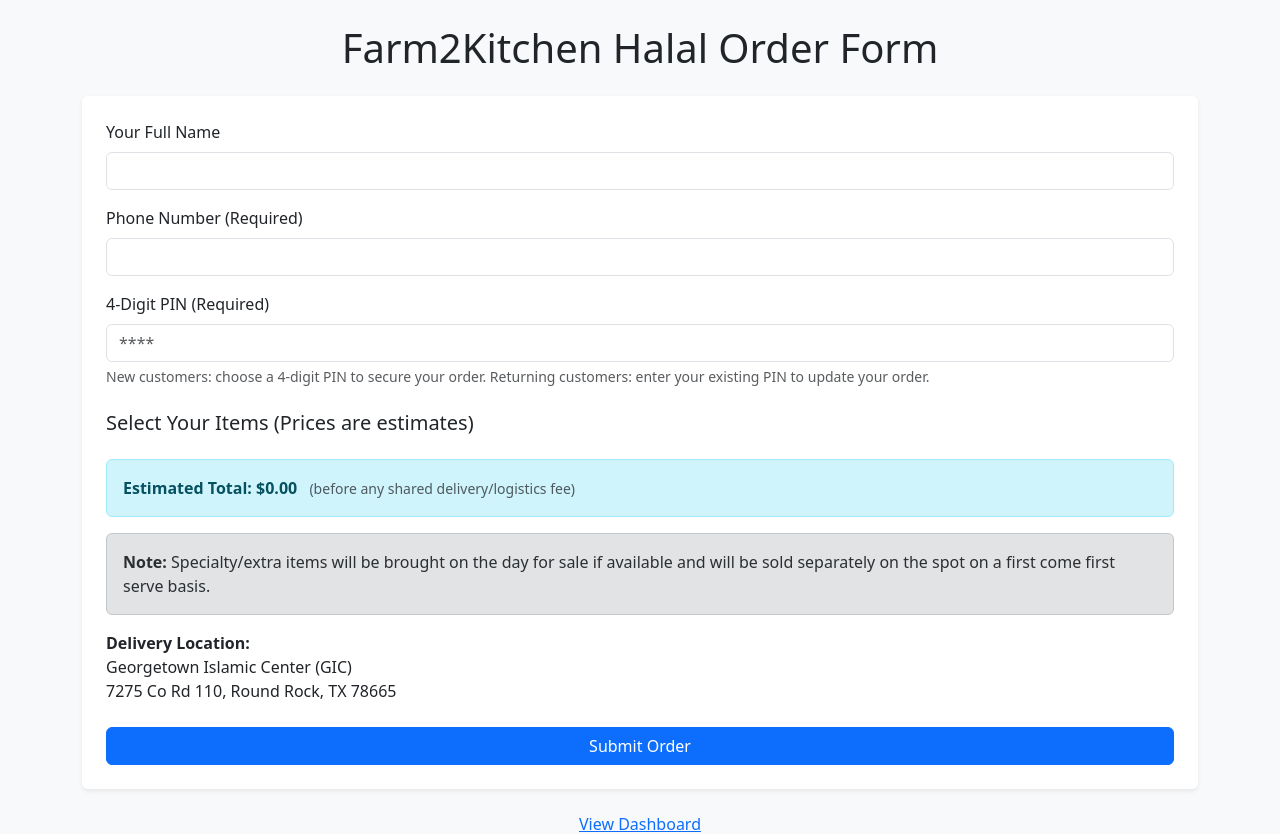
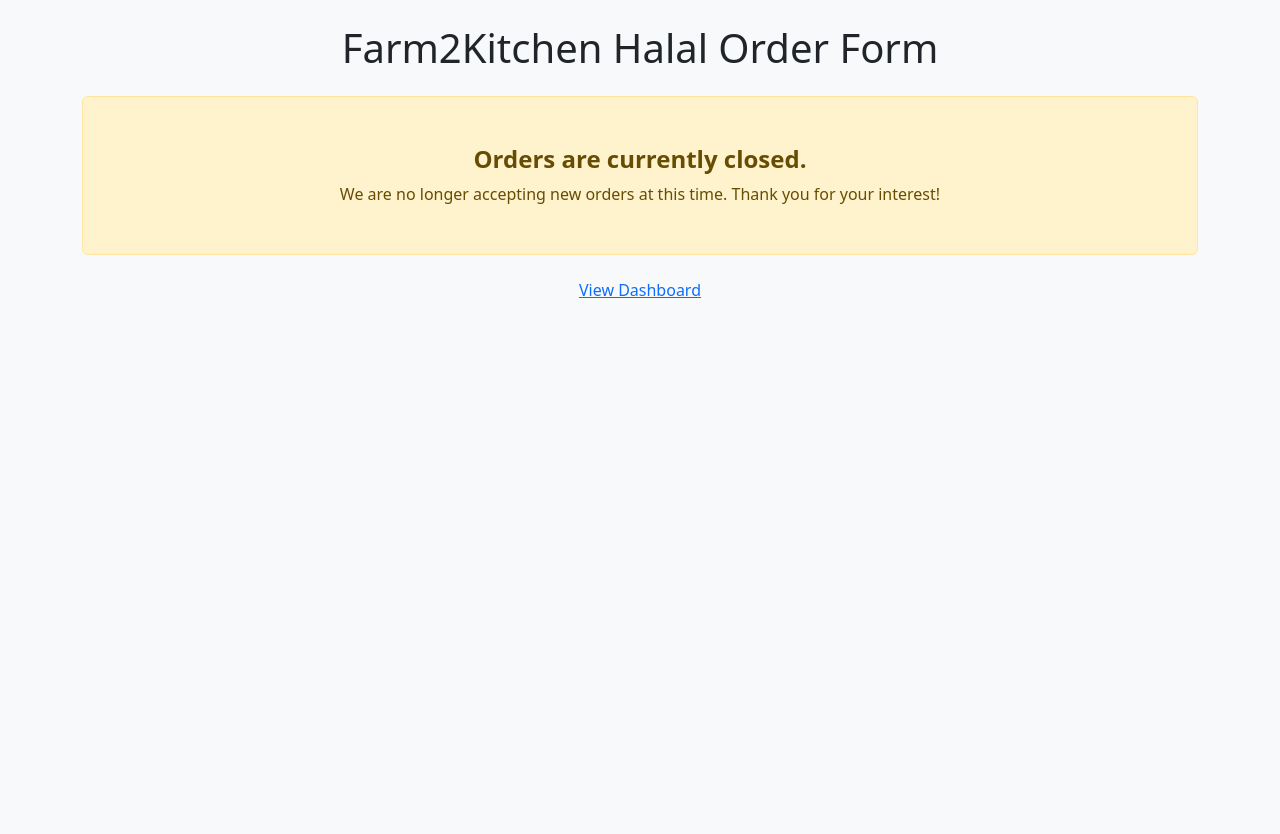
Before and after one commit to rubayatk-tech/farm2kitchenhalal, a Flask app: template templates/index.html in a window 1280 px wide. Shown: the top 834 px of the page. After the commit the page ends 298 px from the top, so only its background shows below. Run offline with Flask 3, Linux system fonts and the light colour scheme; the template is opened without the code that fills it, so the values that code supplies are empty; parts of the project's set-up code (start-up, migrations or seed data) failed here and were passed over; some libraries are stand-ins or nearby versions.

Commit message:
v2.4.0 - Admin order form open/close toggle
Co-Authored-By: Claude Sonnet 4.6 <noreply@anthropic.com>

```diff
--- a/app.py
+++ b/app.py
@@ -76,12 +76,17 @@ def get_current_prices():
     db_prices = {p.key: p.price for p in ItemPrice.query.all()}
     return {key: db_prices.get(key, PRICES[key]) for key in PRICES}
 
+def is_orders_open():
+    """Return True if the order form is open (default: open if no record exists)."""
+    cfg = Config.query.filter_by(key='orders_open').first()
+    return cfg is None or cfg.value == 1.0
+
 
 # Main Landing Page
 @app.route('/')
 def index():
     current_prices = get_current_prices()
-    return render_template('index.html', prices=current_prices, labels=LABELS, units=UNITS)
+    return render_template('index.html', prices=current_prices, labels=LABELS, units=UNITS, orders_open=is_orders_open())
 
 # Dashboard Route
 @app.route('/dashboard', methods=['GET', 'POST'])
@@ -116,7 +121,8 @@ def dashboard():
         total_received=total_received,
         current_prices=current_prices,
         labels=LABELS,
-        units=UNITS
+        units=UNITS,
+        orders_open=is_orders_open()
     )
 
 def _get_phone_or_ip():
@@ -126,6 +132,8 @@ def _get_phone_or_ip():
 @app.route('/submit_order', methods=['POST'])
 @limiter.limit("5 per minute", key_func=_get_phone_or_ip)
 def submit_order():
+    if not is_orders_open():
+        return "Orders are currently closed. No new orders are being accepted.", 403
     zelle_name = request.form.get('zelle_name')
     phone = request.form.get('phone')
     pin = request.form.get('pin', '').strip()
@@ -227,6 +235,20 @@ def confirm_order(order_id):
 @app.route('/logout')
 def logout():
     session.clear()
+    return redirect('/dashboard')
+
+# Admin toggle order form open/closed
+@app.route('/toggle_orders', methods=['POST'])
+def toggle_orders():
+    if not session.get('admin'):
+        return "Unauthorized", 403
+    cfg = Config.query.filter_by(key='orders_open').first()
+    if not cfg:
+        cfg = Config(key='orders_open', value=0.0)
+        db.session.add(cfg)
+    else:
+        cfg.value = 0.0 if cfg.value == 1.0 else 1.0
+    db.session.commit()
     return redirect('/dashboard')
 
 # Admin clearing all orders
--- a/templates/index.html
+++ b/templates/index.html
@@ -9,6 +9,7 @@
 <body class="bg-light">
     <div class="container py-4">
         <h1 class="text-center mb-4">Farm2Kitchen Halal Order Form</h1>
+        {% if orders_open %}
         <form method="POST" action="/submit_order" class="bg-white p-4 rounded shadow-sm">
             <input type="hidden" name="csrf_token" value="{{ csrf_token() }}">
             <div class="mb-3">
@@ -57,6 +58,12 @@
                 <button type="submit" class="btn btn-primary">Submit Order</button>
             </div>
         </form>
+        {% else %}
+        <div class="alert alert-warning text-center py-5">
+            <h4 class="fw-bold">Orders are currently closed.</h4>
+            <p class="mb-0">We are no longer accepting new orders at this time. Thank you for your interest!</p>
+        </div>
+        {% endif %}
 
         <div class="text-center mt-3">
             <a href="/dashboard" class="btn btn-link">View Dashboard</a>
```
Also changed, not shown: templates/dashboard.html (+8 -0 lines), CHANGELOG.md.
